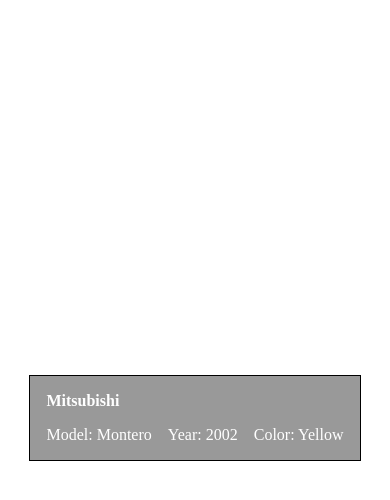
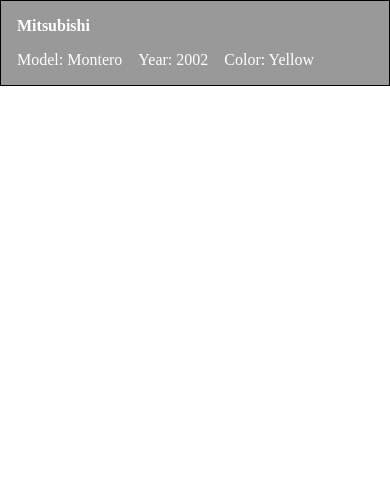
Before and after one commit to SpiritBreaker226/free-to-share, a React Native app: screen / in a window 390 px wide. Shown: the top 500 px of the page. Built offline with nearby package versions, Linux system fonts and the light colour scheme.

Commit message:
Add React Native Paper For Styling
Add the React Native Paper for styling so that there is a consistent
look and feel thought out the application.

Ref:

https://reactnativepaper.com/

```diff
--- a/App.tsx
+++ b/App.tsx
@@ -1,11 +1,12 @@
-import { StatusBar } from 'expo-status-bar'
-import { StyleSheet, View } from 'react-native'
+import { StyleSheet } from 'react-native'
+import { Provider as PaperProvider } from 'react-native-paper'
 
 import { CarItem } from './Components'
+import { theme } from './theme'
 
 export default function App() {
   return (
-    <View style={styles.container}>
+    <PaperProvider theme={theme}>
       <CarItem
         car={{
           id: 1,
@@ -18,8 +19,7 @@
           availability: false,
         }}
       />
-      <StatusBar style="auto" />
-    </View>
+    </PaperProvider>
   )
 }
 
--- a/package.json
+++ b/package.json
@@ -14,6 +14,7 @@
     "react": "18.0.0",
     "react-dom": "18.0.0",
     "react-native": "0.69.5",
+    "react-native-paper": "^4.12.4",
     "react-native-web": "~0.18.7"
   },
   "devDependencies": {
--- /dev/null
+++ b/theme/fonts.ts
@@ -0,0 +1,58 @@
+export const fontConfig = {
+  default: {
+    regular: {
+      fontFamily: 'sans-serif',
+    },
+    medium: {
+      fontFamily: 'sans-serif-medium',
+    },
+    light: {
+      fontFamily: 'sans-serif-light',
+    },
+    thin: {
+      fontFamily: 'sans-serif-thin',
+    },
+  },
+  web: {
+    regular: {
+      fontFamily: 'sans-serif',
+    },
+    medium: {
+      fontFamily: 'sans-serif-medium',
+    },
+    light: {
+      fontFamily: 'sans-serif-light',
+    },
+    thin: {
+      fontFamily: 'sans-serif-thin',
+    },
+  },
+  ios: {
+    regular: {
+      fontFamily: 'sans-serif',
+    },
+    medium: {
+      fontFamily: 'sans-serif-medium',
+    },
+    light: {
+      fontFamily: 'sans-serif-light',
+    },
+    thin: {
+      fontFamily: 'sans-serif-thin',
+    },
+  },
+  android: {
+    regular: {
+      fontFamily: 'sans-serif',
+    },
+    medium: {
+      fontFamily: 'sans-serif-medium',
+    },
+    light: {
+      fontFamily: 'sans-serif-light',
+    },
+    thin: {
+      fontFamily: 'sans-serif-thin',
+    },
+  },
+}
--- /dev/null
+++ b/theme/index.ts
@@ -0,0 +1,2 @@
+export * from './fonts'
+export * from './theme'
--- /dev/null
+++ b/theme/theme.ts
@@ -0,0 +1,13 @@
+import { configureFonts, DefaultTheme } from 'react-native-paper'
+import { fontConfig } from './fonts'
+
+export const theme = {
+  ...DefaultTheme,
+  fonts: configureFonts(fontConfig),
+  roundness: 30,
+  colors: {
+    ...DefaultTheme.colors,
+    primary: '#95c93d',
+    accent: '#e8e6e3',
+  },
+}
```
Also changed, not shown: 1 other file (tests, documents, lock files or other folders).
